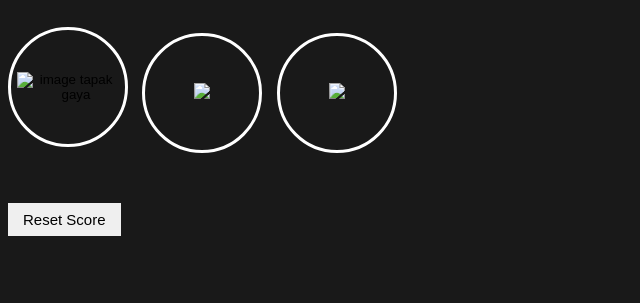
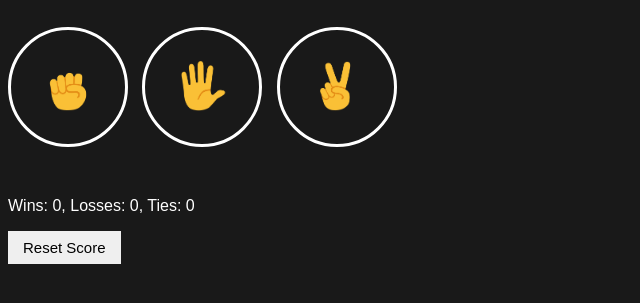
Before and after one commit to inosukehashibira5779-a11y/portfolio, a plain HTML site: page index.html in a window 1280 px wide. Shown: the part 67-370 px from the top of the page, without its empty margins (0-640 px from the left). Drawn offline with Linux system fonts and the light colour scheme; files that its build step writes are made by us from their sources.

Commit message:
Update index.html

```diff
--- a/index.html
+++ b/index.html
@@ -10,17 +10,17 @@
     <p class="title">Rock Paper Scissors</p>
     <button onclick="
       playGame('rock');
-    "class="move-button"><img  src="rock-emoji.png" alt="image tapak gaya "></button>
+    "class="move-button"><img  src="access/rock-emoji.png" alt="image tapak gaya "></button>
 
     <button onclick="
       playGame('paper');
       "
       class="move-button">
-        <img src="paper-emoji.png"></button>
+        <img src="access/paper-emoji.png"></button>
 
     <button onclick="
       playGame('scissors');"
-    class="move-button"><img src="scissors-emoji.png"></button>
+    class="move-button"><img src="access/scissors-emoji.png"></button>
 
     <p class="js-result result" ></p>
     <p class="js-moves">
@@ -36,8 +36,9 @@
       updateScoreElement();
     " class="reset-score">Reset Score</button>
 
-    <script src="10-rock-paper-scissors.js">
+    <script src="access/10-rock-paper-scissors.js">
 
     </script>
   </body>
+
 </html>
```
